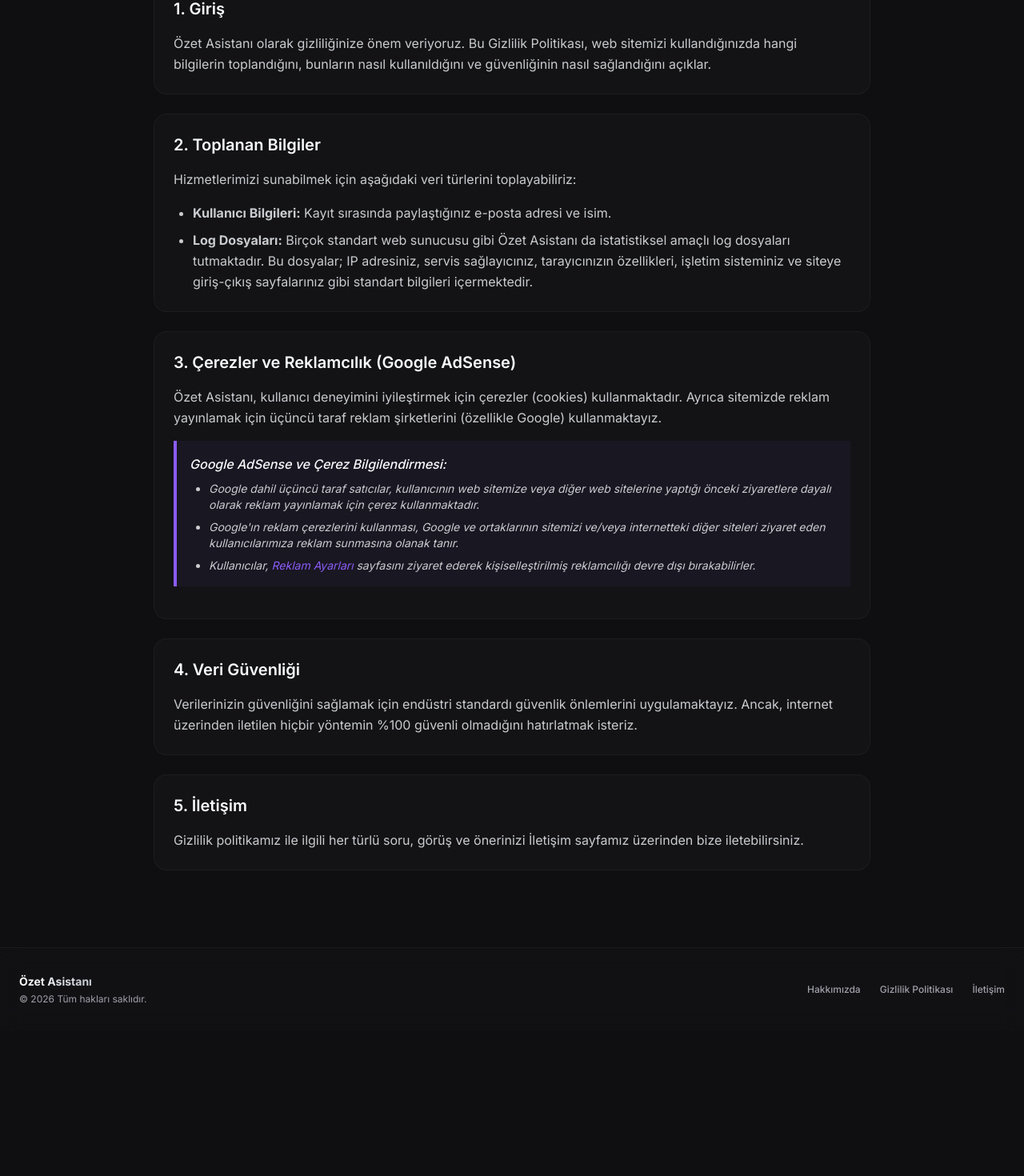
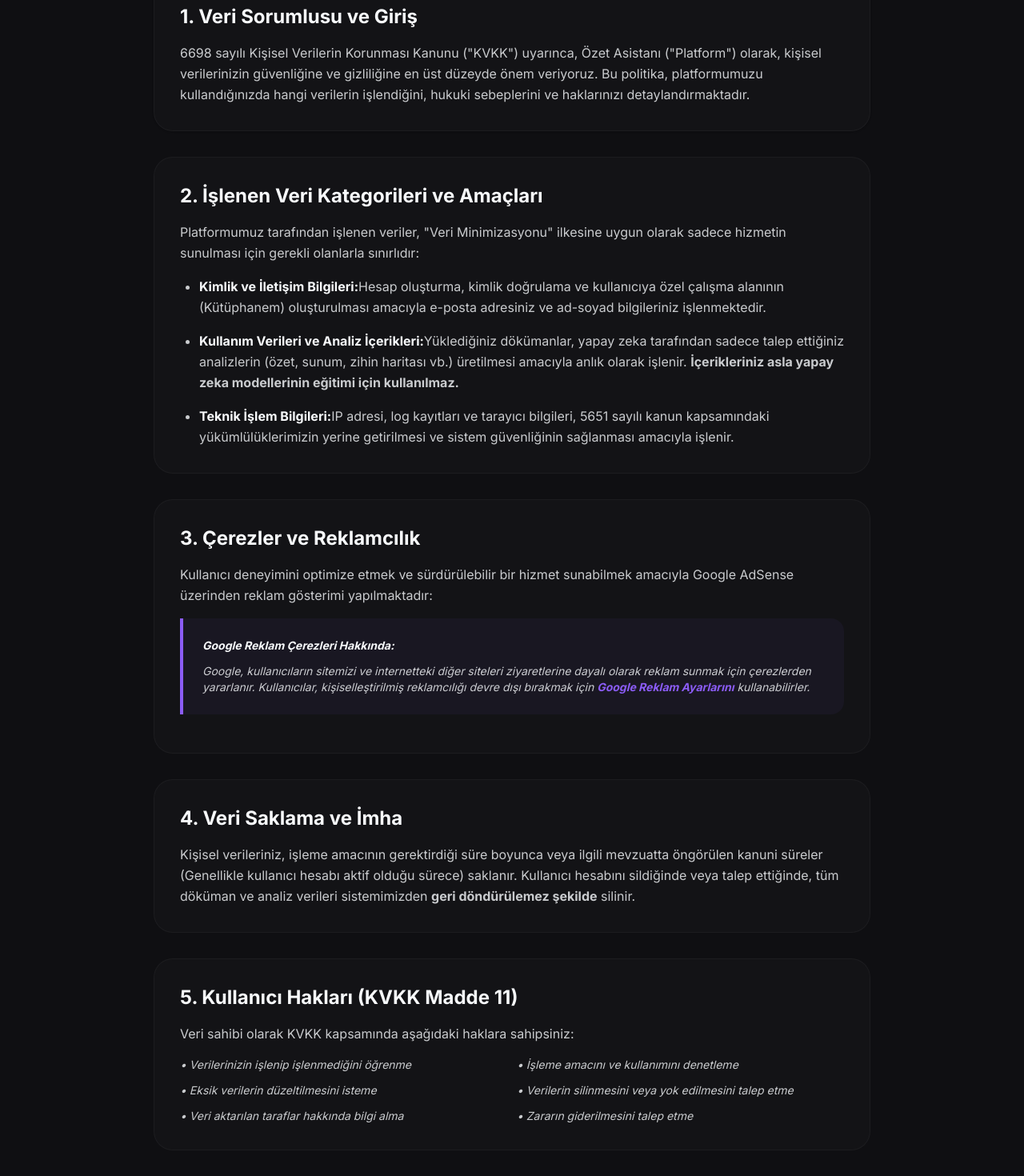
Before and after one commit to merveceli/ozetasistan-, a Next.js app: page /gizlilik-politikasi in a window 1280 px wide. Shown: the part 316-1786 px from the top of the page at 80% size. Before the commit the page ends 1605 px from the top, so only its background shows below. Built offline with nearby package versions, Linux system fonts and the light colour scheme; no server answers.

Commit message:
fix: faq mobile toggle and improve privacy policy coverage

```diff
--- a/app/gizlilik-politikasi/page.tsx
+++ b/app/gizlilik-politikasi/page.tsx
@@ -22,51 +22,70 @@ export default function PrivacyPolicy() {
                         <p className="text-muted-foreground">Son güncelleme: {new Date().toLocaleDateString('tr-TR')}</p>
                     </div>
 
-                    <div className="prose prose-invert max-w-none space-y-6 text-foreground/80 leading-relaxed">
-                        <section className="space-y-4 bg-card/50 p-6 rounded-2xl border border-border/50">
-                            <h2 className="text-xl font-semibold text-foreground">1. Giriş</h2>
+                    <div className="prose prose-invert max-w-none space-y-8 text-foreground/80 leading-relaxed">
+                        <section className="space-y-4 bg-card/50 p-8 rounded-3xl border border-border/50 shadow-sm">
+                            <h2 className="text-2xl font-bold text-foreground">1. Veri Sorumlusu ve Giriş</h2>
                             <p>
-                                Özet Asistanı olarak gizliliğinize önem veriyoruz. Bu Gizlilik Politikası, web sitemizi kullandığınızda hangi bilgilerin toplandığını, bunların nasıl kullanıldığını ve güvenliğinin nasıl sağlandığını açıklar.
+                                6698 sayılı Kişisel Verilerin Korunması Kanunu ("KVKK") uyarınca, Özet Asistanı ("Platform") olarak, kişisel verilerinizin güvenliğine ve gizliliğine en üst düzeyde önem veriyoruz. Bu politika, platformumuzu kullandığınızda hangi verilerin işlendiğini, hukuki sebeplerini ve haklarınızı detaylandırmaktadır.
                             </p>
                         </section>
 
-                        <section className="space-y-4 bg-card/50 p-6 rounded-2xl border border-border/50">
-                            <h2 className="text-xl font-semibold text-foreground">2. Toplanan Bilgiler</h2>
+                        <section className="space-y-4 bg-card/50 p-8 rounded-3xl border border-border/50">
+                            <h2 className="text-2xl font-bold text-foreground">2. İşlenen Veri Kategorileri ve Amaçları</h2>
                             <p>
-                                Hizmetlerimizi sunabilmek için aşağıdaki veri türlerini toplayabiliriz:
+                                Platformumuz tarafından işlenen veriler, "Veri Minimizasyonu" ilkesine uygun olarak sadece hizmetin sunulması için gerekli olanlarla sınırlıdır:
                             </p>
-                            <ul className="list-disc pl-6 space-y-2">
-                                <li><strong>Kullanıcı Bilgileri:</strong> Kayıt sırasında paylaştığınız e-posta adresi ve isim.</li>
-                                <li><strong>Log Dosyaları:</strong> Birçok standart web sunucusu gibi Özet Asistanı da istatistiksel amaçlı log dosyaları tutmaktadır. Bu dosyalar; IP adresiniz, servis sağlayıcınız, tarayıcınızın özellikleri, işletim sisteminiz ve siteye giriş-çıkış sayfalarınız gibi standart bilgileri içermektedir.</li>
+                            <ul className="list-disc pl-6 space-y-4">
+                                <li>
+                                    <strong className="text-foreground">Kimlik ve İletişim Bilgileri:</strong>
+                                    Hesap oluşturma, kimlik doğrulama ve kullanıcıya özel çalışma alanının (Kütüphanem) oluşturulması amacıyla e-posta adresiniz ve ad-soyad bilgileriniz işlenmektedir.
+                                </li>
+                                <li>
+                                    <strong className="text-foreground">Kullanım Verileri ve Analiz İçerikleri:</strong>
+                                    Yüklediğiniz dökümanlar, yapay zeka tarafından sadece talep ettiğiniz analizlerin (özet, sunum, zihin haritası vb.) üretilmesi amacıyla anlık olarak işlenir. <strong>İçerikleriniz asla yapay zeka modellerinin eğitimi için kullanılmaz.</strong>
+                                </li>
+                                <li>
+                                    <strong className="text-foreground">Teknik İşlem Bilgileri:</strong>
+                                    IP adresi, log kayıtları ve tarayıcı bilgileri, 5651 sayılı kanun kapsamındaki yükümlülüklerimizin yerine getirilmesi ve sistem güvenliğinin sağlanması amacıyla işlenir.
+                                </li>
                             </ul>
                         </section>
 
-                        <section className="space-y-4 bg-card/50 p-6 rounded-2xl border border-border/50">
-                            <h2 className="text-xl font-semibold text-foreground">3. Çerezler ve Reklamcılık (Google AdSense)</h2>
+                        <section className="space-y-4 bg-card/50 p-8 rounded-3xl border border-border/50">
+                            <h2 className="text-2xl font-bold text-foreground">3. Çerezler ve Reklamcılık</h2>
                             <p>
-                                Özet Asistanı, kullanıcı deneyimini iyileştirmek için çerezler (cookies) kullanmaktadır. Ayrıca sitemizde reklam yayınlamak için üçüncü taraf reklam şirketlerini (özellikle Google) kullanmaktayız.
+                                Kullanıcı deneyimini optimize etmek ve sürdürülebilir bir hizmet sunabilmek amacıyla Google AdSense üzerinden reklam gösterimi yapılmaktadır:
                             </p>
-                            <div className="bg-primary/5 border-l-4 border-primary p-4 my-4 italic">
-                                <p className="font-medium text-foreground mb-2">Google AdSense ve Çerez Bilgilendirmesi:</p>
-                                <ul className="list-disc pl-6 space-y-2 text-sm">
-                                    <li>Google dahil üçüncü taraf satıcılar, kullanıcının web sitemize veya diğer web sitelerine yaptığı önceki ziyaretlere dayalı olarak reklam yayınlamak için çerez kullanmaktadır.</li>
-                                    <li>Google'ın reklam çerezlerini kullanması, Google ve ortaklarının sitemizi ve/veya internetteki diğer siteleri ziyaret eden kullanıcılarımıza reklam sunmasına olanak tanır.</li>
-                                    <li>Kullanıcılar, <a href="https://www.google.com/settings/ads" target="_blank" rel="noopener noreferrer" className="text-primary hover:underline">Reklam Ayarları</a> sayfasını ziyaret ederek kişiselleştirilmiş reklamcılığı devre dışı bırakabilirler.</li>
-                                </ul>
+                            <div className="bg-primary/5 border-l-4 border-primary p-6 my-4 italic rounded-r-2xl text-sm space-y-3">
+                                <p className="font-bold text-foreground">Google Reklam Çerezleri Hakkında:</p>
+                                <p>Google, kullanıcıların sitemizi ve internetteki diğer siteleri ziyaretlerine dayalı olarak reklam sunmak için çerezlerden yararlanır. Kullanıcılar, kişiselleştirilmiş reklamcılığı devre dışı bırakmak için <a href="https://www.google.com/settings/ads" target="_blank" rel="noopener noreferrer" className="text-primary hover:underline font-bold">Google Reklam Ayarlarını</a> kullanabilirler.</p>
                             </div>
                         </section>
 
-                        <section className="space-y-4 bg-card/50 p-6 rounded-2xl border border-border/50">
-                            <h2 className="text-xl font-semibold text-foreground">4. Veri Güvenliği</h2>
+                        <section className="space-y-4 bg-card/50 p-8 rounded-3xl border border-border/50">
+                            <h2 className="text-2xl font-bold text-foreground">4. Veri Saklama ve İmha</h2>
                             <p>
-                                Verilerinizin güvenliğini sağlamak için endüstri standardı güvenlik önlemlerini uygulamaktayız. Ancak, internet üzerinden iletilen hiçbir yöntemin %100 güvenli olmadığını hatırlatmak isteriz.
+                                Kişisel verileriniz, işleme amacının gerektirdiği süre boyunca veya ilgili mevzuatta öngörülen kanuni süreler (Genellikle kullanıcı hesabı aktif olduğu sürece) saklanır. Kullanıcı hesabını sildiğinde veya talep ettiğinde, tüm döküman ve analiz verileri sistemimizden <strong>geri döndürülemez şekilde</strong> silinir.
                             </p>
                         </section>
 
-                        <section className="space-y-4 bg-card/50 p-6 rounded-2xl border border-border/50">
-                            <h2 className="text-xl font-semibold text-foreground">5. İletişim</h2>
+                        <section className="space-y-4 bg-card/50 p-8 rounded-3xl border border-border/50">
+                            <h2 className="text-2xl font-bold text-foreground">5. Kullanıcı Hakları (KVKK Madde 11)</h2>
+                            <p>Veri sahibi olarak KVKK kapsamında aşağıdaki haklara sahipsiniz:</p>
+                            <ul className="grid grid-cols-1 md:grid-cols-2 gap-3 text-sm italic">
+                                <li>• Verilerinizin işlenip işlenmediğini öğrenme</li>
+                                <li>• İşleme amacını ve kullanımını denetleme</li>
+                                <li>• Eksik verilerin düzeltilmesini isteme</li>
+                                <li>• Verilerin silinmesini veya yok edilmesini talep etme</li>
+                                <li>• Veri aktarılan taraflar hakkında bilgi alma</li>
+                                <li>• Zararın giderilmesini talep etme</li>
+                            </ul>
+                        </section>
+
+                        <section className="space-y-4 bg-card/50 p-8 rounded-3xl border border-border/50 text-center">
+                            <h2 className="text-2xl font-bold text-foreground">6. Yürürlük ve İletişim</h2>
                             <p>
-                                Gizlilik politikamız ile ilgili her türlü soru, görüş ve önerinizi İletişim sayfamız üzerinden bize iletebilirsiniz.
+                                Bu politika platformda yayınlandığı tarihte yürürlüğe girer. Sorularınız için "İletişim" sayfamızdaki kanallar üzerinden veri sorumlusuna ulaşabilirsiniz.
                             </p>
                         </section>
                     </div>
```
Also changed, not shown: app/landing/page.tsx (+22 -6 lines).
